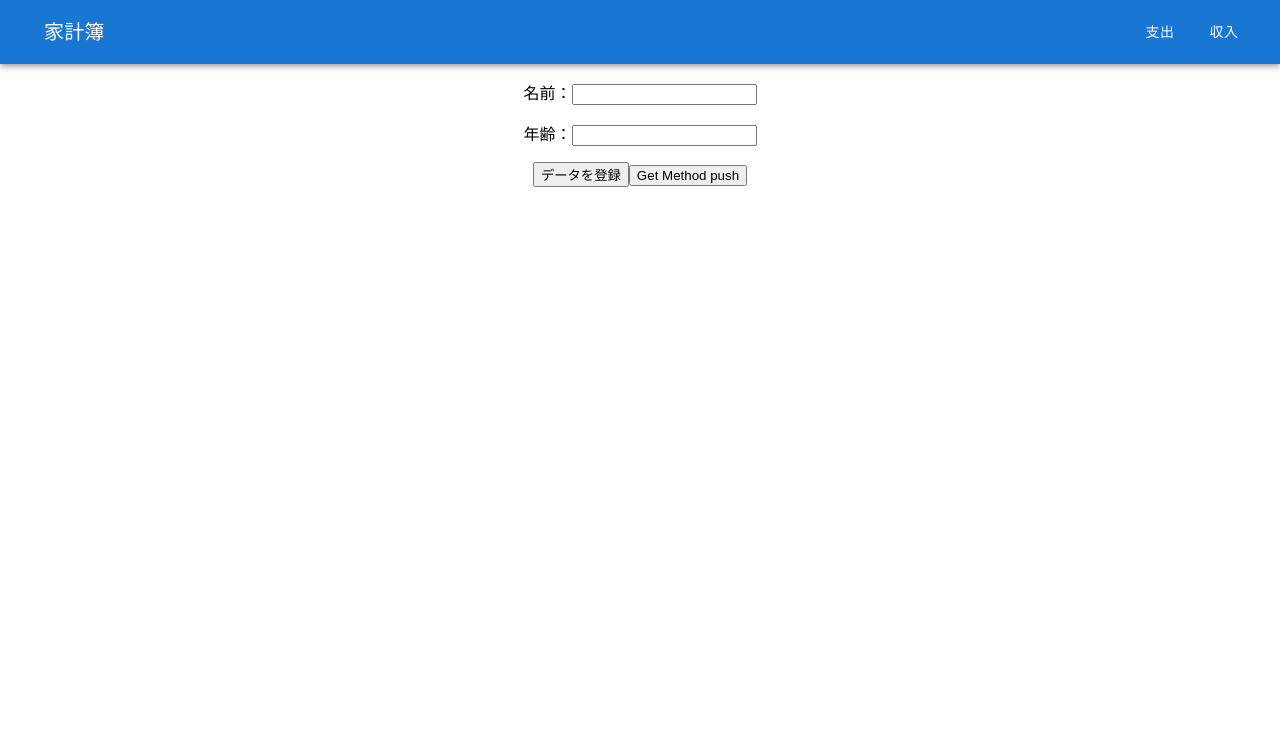
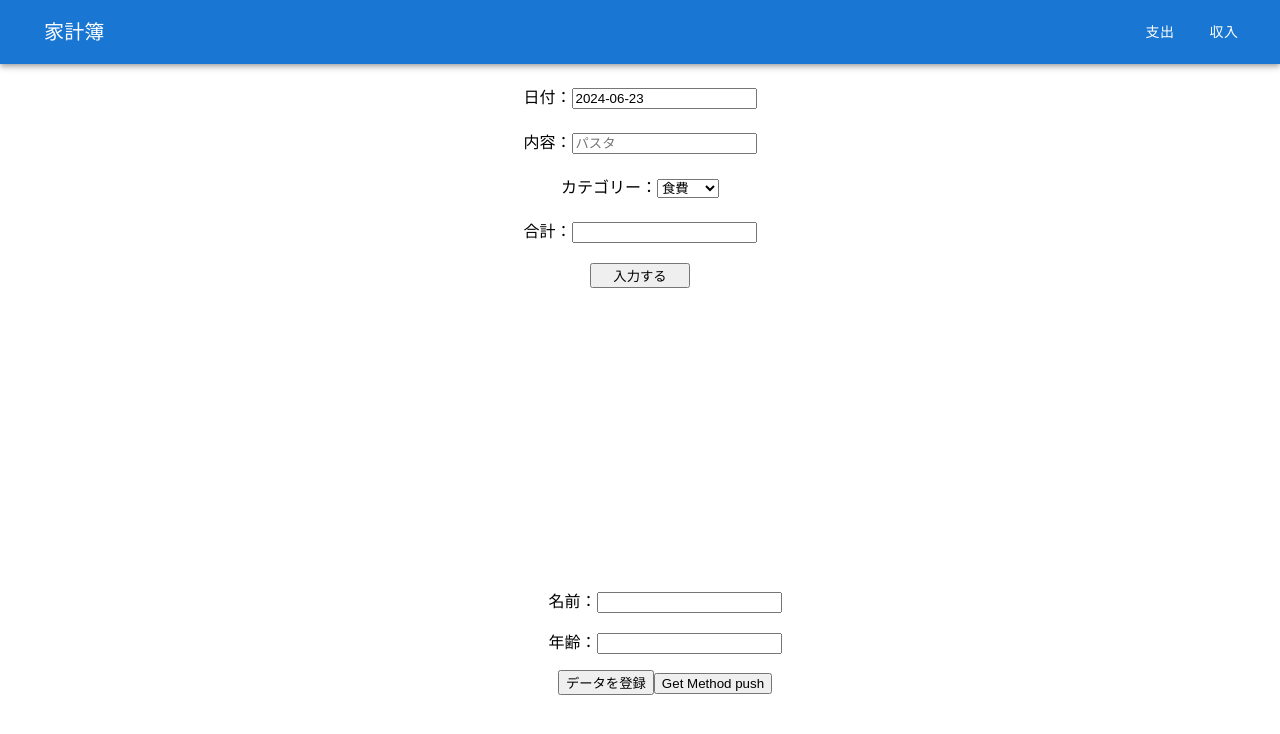
Before and after one commit to yatsu3/kakeibo-frontend, a React (Create React App) app: page / in a window 1280 px wide. Shown: the top 734 px of the page. Built offline with nearby package versions, Linux system fonts and the light colour scheme.

Commit message:
入力した家計簿を登録 - POSTメソッドの作成 - 入力項目の表示

```diff
--- a/package.json
+++ b/package.json
@@ -13,8 +13,11 @@
     "@types/jest": "^27.5.2",
     "@types/node": "^16.18.100",
     "@types/react": "^18.3.3",
+    "@types/react-datepicker": "^6.2.0",
     "@types/react-dom": "^18.3.0",
+    "date-fns": "^3.6.0",
     "react": "^18.3.1",
+    "react-datepicker": "^7.3.0",
     "react-dom": "^18.3.1",
     "react-scripts": "5.0.1",
     "typescript": "^4.9.5",
--- a/src/App.css
+++ b/src/App.css
@@ -1,3 +1,5 @@
 .App {
   text-align: center;
+  margin-left: 50px;
+  margin-top: 300px;
 }
--- a/src/App.tsx
+++ b/src/App.tsx
@@ -9,7 +9,7 @@ function App() {
     try {
         const name: string = inputName.current!.value;
         const age: number = parseInt(inputAge.current!.value);
-        const response = await fetch(`${process.env.REACT_APP_REGISTER_INFO_URL}/register-info`, {
+        const response = await fetch(`${process.env.REACT_APP_KAKEIBO_LOCAL_URL}/register-info`, {
         method: "POST",
         headers: {
           "Content-Type" : "application/json",
@@ -20,7 +20,6 @@ function App() {
         body: JSON.stringify({name, age})
       });
 
-      // const data = await response.json();
     } catch (error) {
       console.error("ERROR!")
     }
--- /dev/null
+++ b/src/Common.css
@@ -0,0 +1,16 @@
+.text-box {
+    display: flex;
+    flex-direction: column;
+    gap: 20px;
+    margin-top: 20px;
+    text-align: center;
+}
+
+.register-btn {
+    width: 100px;
+    margin: 0 auto;
+}
+
+.test {
+    background-color: red;;
+}
--- /dev/null
+++ b/src/Form.tsx
@@ -0,0 +1,88 @@
+import React, { useRef, useState } from "react";
+import DatePicker, {registerLocale} from 'react-datepicker';
+import {ja} from 'date-fns/locale';
+import "react-datepicker/dist/react-datepicker.css"
+import "../src/Common.css";
+const Form: React.FC = () => {
+
+    const [date, setDate] = useState(new Date());
+    const [contents, setContents] = useState("");
+    const [category, setCategory] = useState("食費");
+    const [expenditure ,setExpenditure] = useState("");
+
+    const kakeiboInfo = {
+      date,
+      contents,
+      category,
+      expenditure
+    }
+
+    registerLocale('ja', ja);
+
+    const handleChangeContents = (event: React.ChangeEvent<HTMLInputElement>) => {
+      setContents(event.target.value);
+    }
+
+    const handleChangeCategory = (event: React.ChangeEvent<HTMLSelectElement>) => {
+      setCategory(event.target.value);
+    }
+
+    const handleChangeExpenditure = (event: React.ChangeEvent<HTMLInputElement>) => {
+      setExpenditure(event.target.value);
+    }
+
+    const registerKakeibo = async () => {
+      try {
+          const response = await fetch(`${process.env.REACT_APP_KAKEIBO_LOCAL_URL}/register-kakeibo`, {
+          method: "POST",
+          headers: {
+            "Content-Type" : "application/json",
+            "Accept": "application/json",
+          },
+          mode: "cors",
+          credentials: "include",
+          body: JSON.stringify(kakeiboInfo)
+        });
+        setContents("");
+        setCategory("食費");
+        setExpenditure("");
+      } catch (error) {
+        console.error("ERROR!")
+      }
+    }
+
+
+
+    return (
+      <>
+        <div className="text-box">
+          <span>日付：
+            <DatePicker
+              dateFormat="yyyy-MM-dd"
+              selected={date}
+              onChange={(selectedDate: any) => {setDate(selectedDate || new Date())}}
+              locale='ja'
+            />
+          </span>
+          <span>内容：
+            <input type="text" placeholder="パスタ" value={contents} onChange={handleChangeContents}></input>
+          </span>
+          <span>カテゴリー：
+            <select id="dropdown" className="dropdown" onChange={handleChangeCategory} value={category}>
+              <option value="食費">食費</option>
+              <option value="雑費">雑費</option>
+              <option value="交通費">交通費</option>
+              <option value="固定費">固定費</option>
+              <option value="その他">その他</option>
+            </select>
+          </span>
+          <span>合計：
+            <input type="number" value={expenditure} onChange={handleChangeExpenditure}></input>
+          </span>
+          <input type="button" value="入力する" onClick={registerKakeibo} className="register-btn"/>
+        </div>
+      </>
+    );
+}
+
+export default Form;
--- a/src/index.tsx
+++ b/src/index.tsx
@@ -12,6 +12,7 @@ const root = ReactDOM.createRoot(
 root.render(
   <React.StrictMode>
     <Header />
+    <Form />
     <App />
   </React.StrictMode>
 );
```
Also changed, not shown: 2 other files (tests, documents, lock files or other folders).
